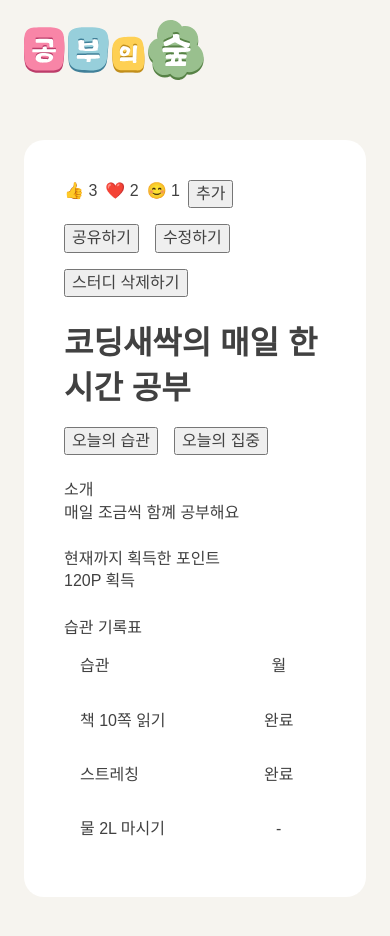
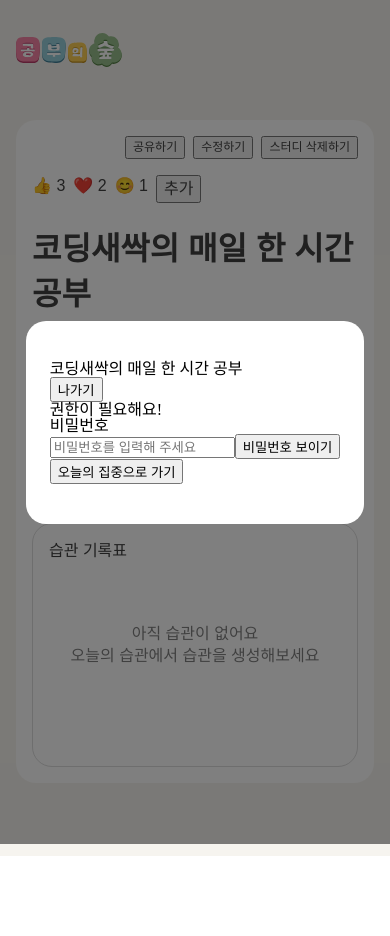
Before and after one commit to 15-sprint-fullstack/15-StudyForest-Boradori-FE, a React (Vite) app: page / in a window 390 px wide. Both pictures are taken after a click on the button "오늘의 집중". Shown: the top 936 px of the page. After the commit the page ends 856 px from the top, so only its background shows below. Built offline with nearby package versions, Linux system fonts and the light colour scheme.

Commit message:
feat: 상세 페이지 반응형 구성 및 비밀번호 모달 분리

```diff
--- /dev/null
+++ b/src/components/StudyDetailPage/StudyPasswordModal.jsx
@@ -0,0 +1,52 @@
+import { useState } from 'react';
+import Modal from '../Modal.jsx';
+
+function StudyPasswordModal({ study, actionType, onClose }) {
+  const [password, setPassword] = useState('');
+  const [isPasswordVisible, setIsPasswordVisible] = useState(false);
+
+  const buttonText = {
+    edit: '수정하러 가기',
+    delete: '삭제하기',
+    habit: '오늘의 습관으로 가기',
+    focus: '오늘의 집중으로 가기',
+  };
+
+return (
+  <Modal isOpen={true}>
+    <div>
+      <h2>
+        {study.nickname}의 {study.name}
+      </h2>
+      <button type="button" onClick={onClose}>
+        나가기
+      </button>
+    </div>
+
+    <p>권한이 필요해요!</p>
+
+    <div>
+      <label htmlFor="study-password">비밀번호</label>
+      <div>
+        <input
+          id="study-password"
+          type={isPasswordVisible ? 'text' : 'password'}
+          value={password}
+          onChange={(event) => setPassword(event.target.value)}
+          placeholder="비밀번호를 입력해 주세요"
+        />
+        <button
+          type="button"
+          onClick={() => setIsPasswordVisible(!isPasswordVisible)}
+        >
+          {isPasswordVisible ? '비밀번호 숨기기' : '비밀번호 보이기'}
+        </button>
+      </div>
+    </div>
+
+    <button type="button">{buttonText[actionType]}</button>
+  </Modal>
+);
+}
+
+export default StudyPasswordModal;
--- a/src/pages/StudyDetailPage/StudyDetailPage.jsx
+++ b/src/pages/StudyDetailPage/StudyDetailPage.jsx
@@ -1,12 +1,18 @@
 import { useState } from 'react';
 import logo from '../../assets/img_logo.svg';
 import Header from '../../components/Header.jsx';
-import Modal from '../../components/Modal.jsx';
+import StudyPasswordModal from '../../components/StudyDetailPage/StudyPasswordModal.jsx';
 import styles from './StudyDetailPage.module.css';
 
 function StudyDetailPage() {
   //수정하기 버튼
   const [isPasswordModalOpen, setIsPasswordModalOpen] = useState(false);
+  const [modalType, setModalType] = useState('edit');
+
+  function openPasswordModal(type) {
+    setModalType(type);
+    setIsPasswordModalOpen(true);
+  }
 
   // 연습용
   const study = {
@@ -16,25 +22,26 @@ function StudyDetailPage() {
     point: 120,
   };
 
-  // 기록표에 표시할 연습용 습관 목록
+  // 기록표에 표시할 연습용 습관 목록 (DB연결하고 나면 지우겠습니다.)
   const habits = [
-    {
-      id: 1,
-      name: '책 10쪽 읽기',
-      records: [true, false, true, false, false, false, false],
-    },
-    {
-      id: 2,
-      name: '스트레칭',
-      records: [true, true, false, false, false, false, false],
-    },
-    {
-      id: 3,
-      name: '물 2L 마시기',
-      records: [false, false, false, false, false, false, false],
-    },
+    // {
+    //   id: 1,
+    //   name: '책 10쪽 읽기',
+    //   records: [true, false, true, false, false, false, false],
+    // },
+    // {
+    //   id: 2,
+    //   name: '스트레칭',
+    //   records: [true, true, false, false, false, false, false],
+    // },
+    // {
+    //   id: 3,
+    //   name: '물 2L 마시기',
+    //   records: [false, false, false, false, false, false, false],
+    // },
   ];
 
+  //연습용
   const emojis = [
     // 화면에 표시할 연습용 이모지 반응 목록
     { id: 1, emoji: '👍', count: 3 },
@@ -53,7 +60,6 @@ function StudyDetailPage() {
 
   return (
     <div className={styles.page}>
-
       <header>
         <Header />
       </header>
@@ -62,17 +68,14 @@ function StudyDetailPage() {
         <article className={styles.panel}>
           <div className={styles.topRow}>
             <div className={styles.emojiList}>
-              {emojis.map((item)=>(
+              {emojis.map((item) => (
                 <span key={item.id}>
                   {item.emoji} {item.count}
                 </span>
               ))}
 
               {/* 이모지 목록 오른쪽 추가버튼 */}
-              <button type='button'>
-                추가
-              </button>
-
+              <button type="button">추가</button>
             </div>
 
             <div className={styles.actions}>
@@ -80,17 +83,13 @@ function StudyDetailPage() {
                 공유하기
               </button>
 
-              <button
-                type="button"
-                onClick={() => setIsPasswordModalOpen(true)}
-              >
+              <button type="button" onClick={() => openPasswordModal('edit')}>
                 수정하기
               </button>
 
-              <button type='button'>
+              <button type="button" onClick={() => openPasswordModal('delete')}>
                 스터디 삭제하기
               </button>
-
             </div>
           </div>
 
@@ -99,8 +98,20 @@ function StudyDetailPage() {
               {study.nickname}의 {study.name}
             </h1>
             <div className={styles.moveActions}>
-              <button type="button">오늘의 습관</button>
-              <button type="button">오늘의 집중</button>
+              <button
+                type="button"
+                className={styles.habitButton}
+                onClick={() => openPasswordModal('habit')}
+              >
+                오늘의 습관
+              </button>
+              <button
+                type="button"
+                className={styles.focusButton}
+                onClick={() => openPasswordModal('focus')}
+              >
+                오늘의 집중
+              </button>
             </div>
           </div>
 
@@ -114,8 +125,15 @@ function StudyDetailPage() {
             <p>{study.point}P 획득</p>
           </section>
 
-          <section>
+          <section className={styles.habitSection}>
             <h2>습관 기록표</h2>
+
+            {habits.length === 0 ? (
+              <p className={styles.emptyMessage}>
+                아직 습관이 없어요 <br />
+                오늘의 습관에서 습관을 생성해보세요
+              </p>
+            ) : (
               <div className={styles.tableWrapper}>
                 <table className={styles.habitTable}>
                   <thead>
@@ -142,22 +160,18 @@ function StudyDetailPage() {
                   </tbody>
                 </table>
               </div>
+            )}
           </section>
         </article>
       </main>
 
-      <Modal isOpen={isPasswordModalOpen}>
-        <h1>비밀번호 확인</h1>
-        <label htmlFor="study-password">비밀번호</label>
-        <input
-          id="study-password"
-          type="password"
-          placeholder="비밀번호를 입력해주세요"
+      {isPasswordModalOpen && (
+        <StudyPasswordModal
+          study={study}
+          actionType={modalType}
+          onClose={() => setIsPasswordModalOpen(false)}
         />
-        <button type="button" onClick={() => setIsPasswordModalOpen(false)}>
-          닫기
-        </button>
-      </Modal>
+      )}
     </div>
   );
 }
--- a/src/pages/StudyDetailPage/StudyDetailPage.module.css
+++ b/src/pages/StudyDetailPage/StudyDetailPage.module.css
@@ -1,3 +1,4 @@
+/* 페이지 전체 배경과 기본 글꼴 */
 .page {
   min-height: 100vh;
   background: #f6f4ef;
@@ -6,6 +7,7 @@
   line-height: 1.4;
 }
 
+/* 본문 너비와 바깥 여백 */
 .shell {
   width: calc(100% - 48px);
   max-width: 1200px;
@@ -13,6 +15,7 @@
   padding-bottom: 73px;
 }
 
+/* 상세 정보를 담는 흰색 패널 */
 .panel {
   padding: 40px;
   border-radius: 20px;
@@ -22,27 +25,32 @@
   gap: 24px;
 }
 
+/* 패널 안의 스터디 제목 */
 .panel h1 {
   font-size: 32px;
   font-weight: 700;
 }
 
+/* 페이지 안의 모든 버튼 기본 스타일 */
 .page button {
   font: inherit;
   color: inherit;
   cursor: pointer;
 }
 
+/* 키보드로 선택한 버튼의 테두리 */
 .page button:focus-visible {
   outline: 3px solid #578246;
   outline-offset: 3px;
 }
 
+/* 비활성화된 버튼 */
 .page button:disabled {
   cursor: default;
   opacity: 0.55;
 }
 
+/* 이모지·관리 버튼 줄과 제목·이동 버튼 줄 */
 .topRow,
 .headingRow {
   display: flex;
@@ -52,42 +60,141 @@
   flex-wrap: wrap;
 }
 
+/* 공유·수정 등 관리 버튼 묶음 */
 .actions {
   display: flex;
   gap: 16px;
   flex-wrap: wrap;
 }
 
+/* 오늘의 습관·집중 이동 버튼 묶음 */
 .moveActions {
   display: flex;
   gap: 16px;
   flex-wrap: wrap;
 }
 
+/* 기록표가 넓을 때 가로 스크롤 */
 .tableWrapper {
   overflow-x: auto;
 }
 
+/* 습관 기록표 전체 */
 .habitTable {
   width: 100%;
   min-width: 600px;
   border-collapse: collapse;
 }
 
+/* 기록표의 제목 칸과 데이터 칸 */
 .habitTable th,
 .habitTable td {
   padding: 16px;
   text-align: center;
 }
 
+/* 습관 이름이 들어가는 첫 번째 칸 */
 .habitTable th:first-child {
   width: 180px;
   text-align: left;
 }
 
-
+/* 이모지 반응 목록 */
 .emojiList {
   display: flex;
   gap: 8px;
   flex-wrap: wrap;
 }
+
+/* 태블릿 이하 화면 */
+@media (max-width: 768px) {
+  /* 본문 위쪽 여백 */
+  .shell {
+    margin-top: 16px;
+  }
+
+  /* 패널 안쪽 여백 */
+  .panel {
+    padding: 24px;
+  }
+}
+
+/* 모바일 화면 */
+@media (max-width: 600px) {
+  /* 본문 너비와 위쪽 여백 */
+  .shell {
+    width: calc(100% - 32px);
+    margin-top: 20px;
+  }
+
+  /* 패널 안쪽 여백 */
+  .panel {
+    padding: 16px;
+  }
+
+  /* 이모지와 관리 버튼의 세로 배치 */
+  .topRow {
+    flex-direction: column;
+    align-items: stretch;
+  }
+
+  /* 관리 버튼을 위쪽과 오른쪽에 배치 */
+  .actions {
+    order: -1;
+    justify-content: flex-end;
+    gap: 8px;
+  }
+
+  /* 관리 버튼 글자 크기 */
+  .actions button {
+    font-size: 12px;
+  }
+
+  /* 제목과 이동 버튼의 세로 배치 */
+  .headingRow {
+    flex-direction: column;
+    align-items: flex-start;
+  }
+
+  /* 집중 버튼을 앞쪽에 배치 */
+  .focusButton {
+    order: -1;
+  }
+}
+
+/* 습관 기록표 영역의 크기와 테두리 */
+.habitSection {
+  position: relative;
+  min-height: 511px;
+  padding: 24px;
+  border: 1px solid #ddd;
+  border-radius: 20px;
+}
+
+/* 습관이 없을 때 가운데 안내 문구 */
+.emptyMessage {
+  position: absolute;
+  top: 50%;
+  left: 50%;
+  transform: translate(-50%, -50%);
+  width: calc(100% - 48px);
+  margin: 0;
+  text-align: center;
+  color: #818181;
+  font-size: 16px;
+  font-weight: 500;
+}
+
+/* 모바일 화면 */
+@media (max-width: 600px) {
+  /* 기록표 영역의 높이와 안쪽 여백 */
+  .habitSection {
+    min-height: 244px;
+    padding: 16px;
+  }
+
+  /* 빈 상태 안내 문구의 너비 */
+  .emptyMessage {
+    width: calc(100% - 32px);
+  }
+}
--- a/src/styles/Header.module.css
+++ b/src/styles/Header.module.css
@@ -12,3 +12,13 @@
   height: auto;
   display: block;
 }
+
+@media (max-width: 600px) {
+  .header {
+    width: calc(100% - 32px);
+  }
+
+  .logo {
+    width: 106px;
+  }
+}
```
Lines whose indentation alone changed are shown as unchanged.
